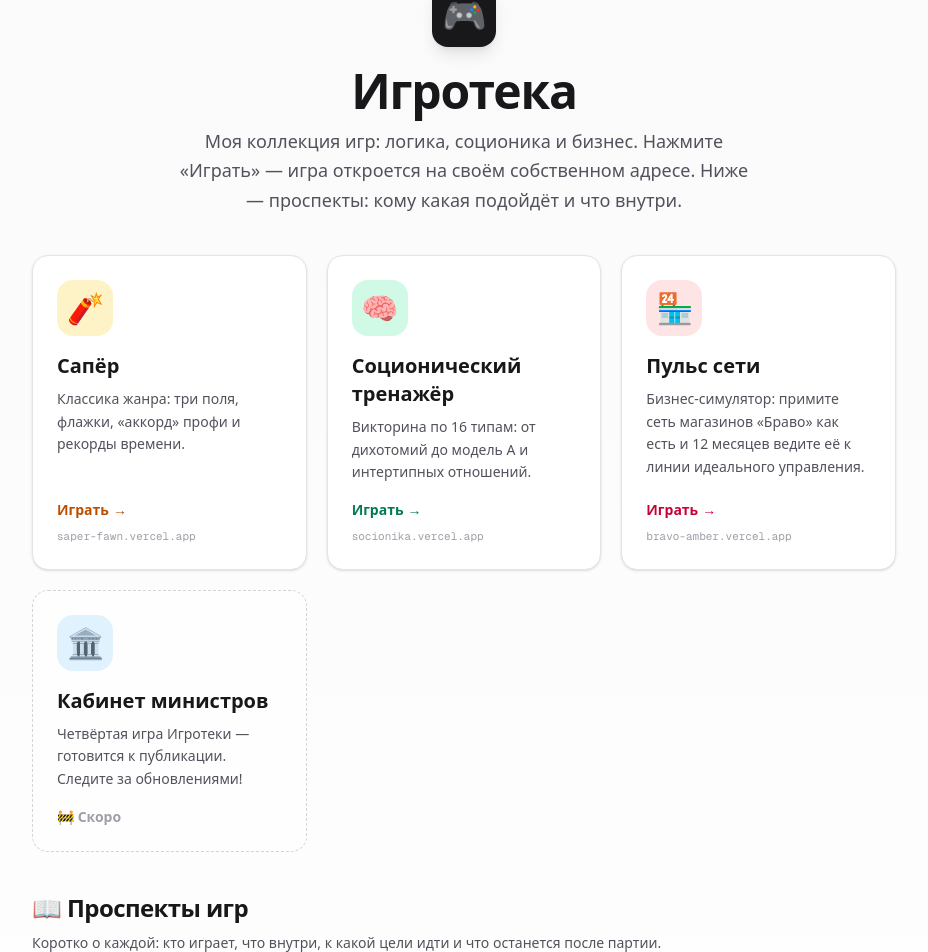
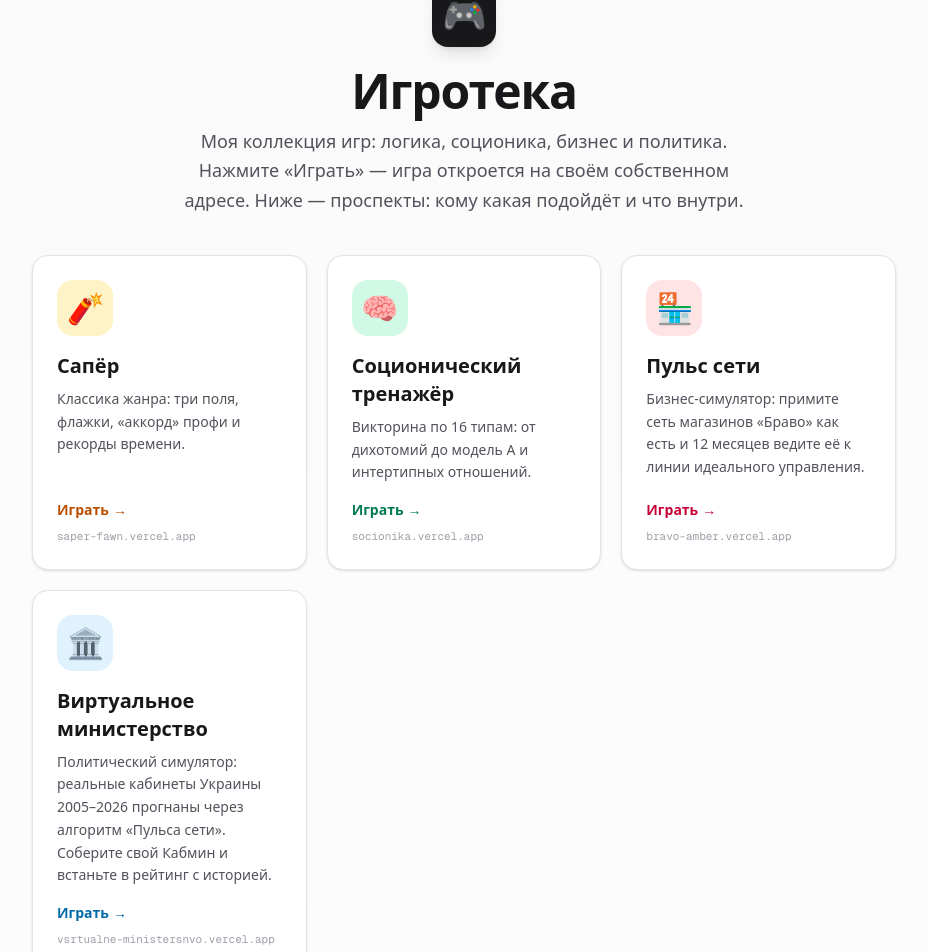
Before and after one commit to alex195703/igroteka, a Next.js app: page / in a window 1280 px wide. Shown: the part 73-1025 px from the top of the page, without its empty margins (176-1104 px from the left). Built offline with nearby package versions, Linux system fonts and the light colour scheme.

Commit message:
Add «Виртуальное министерство» card to showcase

```diff
--- a/src/app/page.tsx
+++ b/src/app/page.tsx
@@ -122,11 +122,36 @@ const GAMES: GameMeta[] = [
   },
   {
     emoji: '🏛️',
-    title: 'Кабинет министров',
-    desc: 'Четвёртая игра Игротеки — готовится к публикации. Следите за обновлениями!',
+    title: 'Виртуальное министерство',
+    desc: 'Политический симулятор: реальные кабинеты Украины 2005–2026 прогнаны через алгоритм «Пульса сети». Соберите свой Кабмин и встаньте в рейтинг с историей.',
+    url: 'https://vsrtualne-ministersnvo.vercel.app',
     chip: 'bg-sky-100',
-    border: 'border-dashed border-zinc-300',
+    border: 'hover:border-sky-400',
     link: 'text-sky-700',
+    prospect: {
+      blocks: [
+        {
+          icon: '👥',
+          label: 'Кому подойдёт',
+          text: 'Любителям политической истории и прикладной соционики: 13 реальных правительств Украины — от второй Тимошенко до действующего Кабмина — разобраны как команды: кто квадровый единомышленник, а кто конфликтёр в соседнем кресле.',
+        },
+        {
+          icon: '⚙️',
+          label: 'Что внутри',
+          text: 'Три экрана. «История» — все кабинеты 2005–2026 прогнаны через один алгоритм: компетенции против требований должностей, соционическая посадка, интертипные отношения и квадровый баланс, с поправкой на эпоху (война поднимает вес обороны, кризис — финансов). «Конструктор» — соберите свой Кабмин из 12 должностей и более чем сотни реальных политиков, игра подскажет лучших кандидатов. «Сравнение» — ваш проект встаёт в общий рейтинг.',
+        },
+        {
+          icon: '🎯',
+          label: 'Цель игрока',
+          text: 'Обойти лидеров истории: закрыть требования должностей сильными кандидатами, собрать дружную квадру — и не посадить конфликтёров в соседние кресла. Правила честные: ваш кабинет оценивают по тем же критериям, что и реальные правительства.',
+        },
+        {
+          icon: '🏆',
+          label: 'Что получите',
+          text: 'Место в общем рейтинге кабинетов, разбор по трём осям (компетентность, соционика, сплочённость), список конфликтных пар и ближайший исторический аналог вашего проекта. Оценки — игровая экспертная модель, а не наука; собранный кабинет сохраняется в браузере.',
+        },
+      ],
+    },
   },
 ]
 
@@ -153,7 +178,7 @@ export default function Portal() {
             Игротека
           </h1>
           <p className="mx-auto mt-3 max-w-xl text-base leading-relaxed text-zinc-600 sm:text-lg">
-            Моя коллекция игр: логика, соционика и бизнес. Нажмите «Играть» — игра
+            Моя коллекция игр: логика, соционика, бизнес и политика. Нажмите «Играть» — игра
             откроется на своём собственном адресе. Ниже — проспекты: кому какая
             подойдёт и что внутри.
           </p>
```
